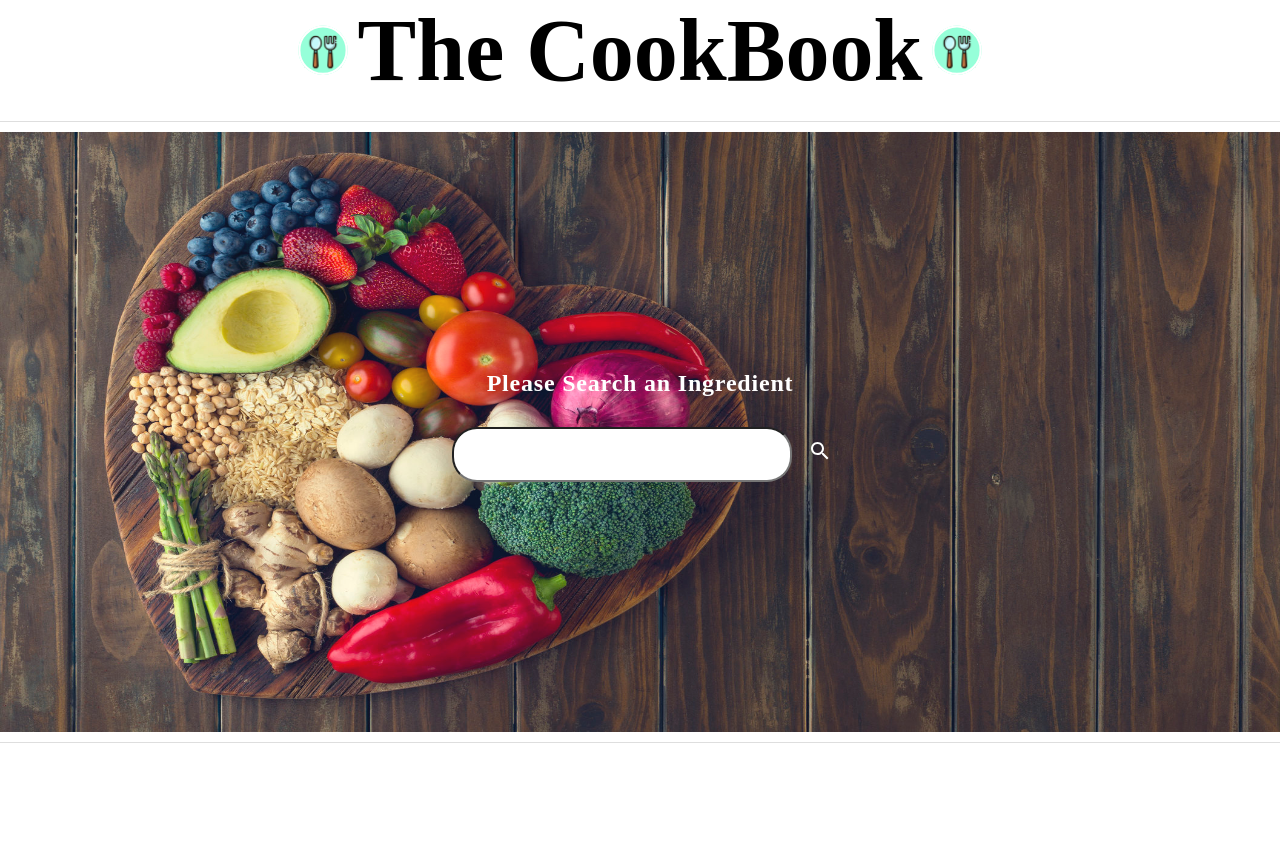
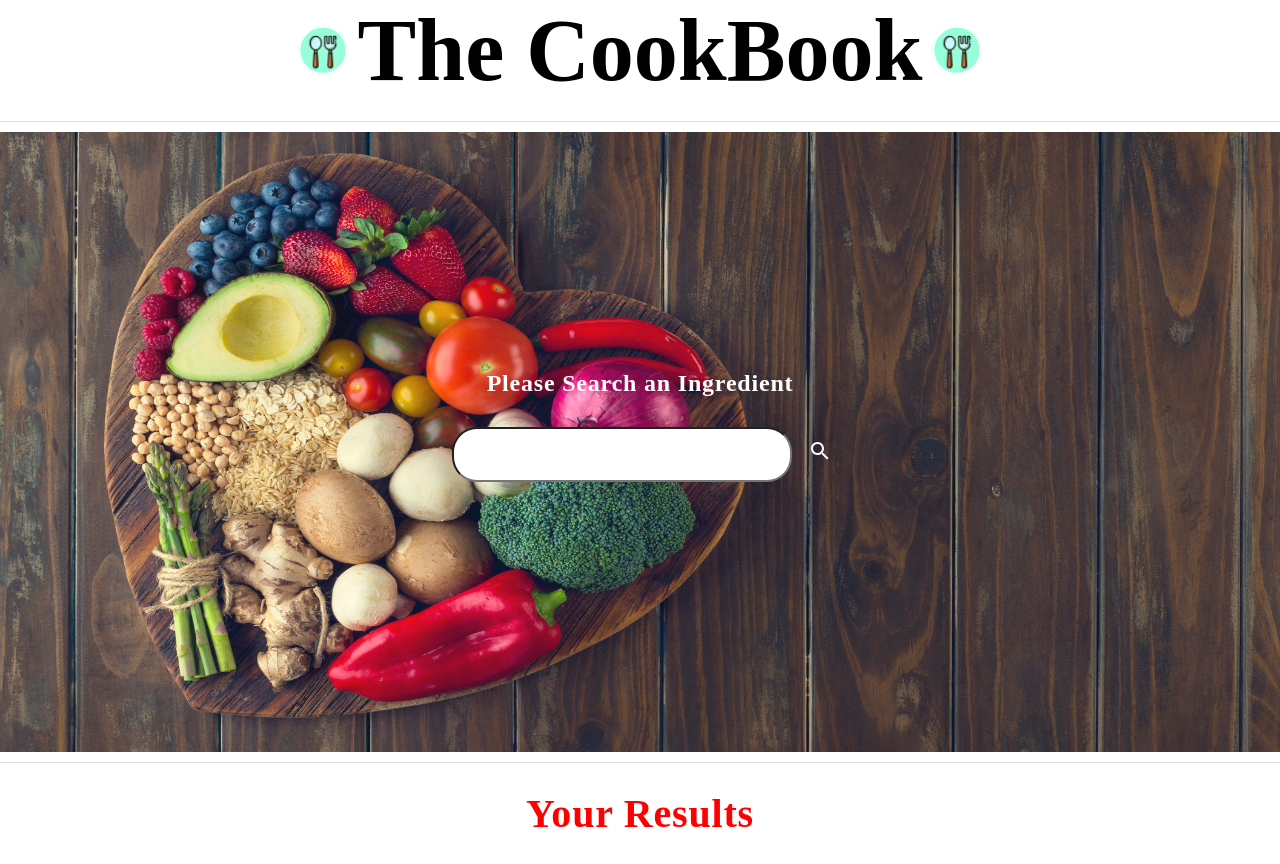
Before and after one commit to SylviaMakuch/the-cookbook, a React (Create React App) app: page /search in a window 1280 px wide. Before the commit the page ends 800 px from the top, so only its background shows below. Built offline with nearby package versions, Linux system fonts and the light colour scheme; a web font is replaced by a local one.

Commit message:
setting if statements in the search

```diff
--- a/src/App.js
+++ b/src/App.js
@@ -21,7 +21,7 @@ function App() {
   return (
     <>
     <div style={{display: "flex", justifyContent: "center"}}>
-    <ForkSpoonImg src={forkspoon} />
+      <ForkSpoonImg src={forkspoon} />
     <H1>The CookBook</H1>
       <ForkSpoonImg src={forkspoon} />
     </div>
--- a/src/components/Card.js
+++ b/src/components/Card.js
@@ -1,7 +1,7 @@
 import styled from "styled-components";
 
 const Cards = styled.div`
-  background-image: linear-gradient(to top, #10101026, #ff000000, #ff000000, #f9e8e8eb);
+  background-image: linear-gradient(to top, #ff000000, #ff000000, #ff000000, #f9e8e8eb);
   height: 480px;
   width: 350px;
   border-radius: 25px;
@@ -35,7 +35,7 @@ const Title = styled.h2`
   font-size: 25px;
   letter-spacing: 0.8px;
   &:hover {
-    color: orange;
+    color: red;
   }
 `;
 
--- a/src/components/Meal.js
+++ b/src/components/Meal.js
@@ -19,12 +19,16 @@ const PageContainer = styled.div`
 const InnerContainer = styled.div`
   display: flex;
   flex-wrap: wrap;
+  align-items: center;
   flex-direction: column;
   margin: 50px;
   padding: 50px;
   border-radius: 50px;
   background: linear-gradient(225deg, #bbd8d6, #dfffff);
   box-shadow: -20px 20px 60px #b1ccca, 20px -20px 60px #efffff;
+  @media (max-width: 600px) {
+    padding: 40px;
+  }
 `;
 
 const Title = styled.h1`
@@ -51,7 +55,7 @@ const Picture = styled.img`
     width: 500px;
     border-radius: 0px 0px 50px 50px;
     background-image: linear-gradient(to top, #ff000000, #ff000000, #f9e8e894);
-    @media (max-width: 500px) {
+    @media (max-width: 600px) {
       width: 300px;
     }
   `;
--- a/src/components/Search.js
+++ b/src/components/Search.js
@@ -27,7 +27,7 @@ const Image = styled.img`
   padding: 10px;
   opacity: 0.95;
   @media (max-width: 1700px) {
-    height: 600px;
+    height: 620px;
   }
 `;
 
@@ -37,7 +37,6 @@ const CardContainter = styled.div`
   flex-wrap: wrap;
   flex-direction: row;
   align-content: flex-start;
-  max-width: 1600px;
   justify-content: center;
 `;
 
@@ -72,17 +71,37 @@ const SubTitle = styled.h2`
   letter-spacing: 0.8px;
 `;
 
+const Title = styled.h1`
+  font-family: "Cormorant", serif;
+  font-weight: 800;
+  -webkit-font-smoothing: antialiased;
+  color: red;
+  font-size: 40px;
+  letter-spacing: 0.8px;
+`;
+
 export default function Search() {
   const [isSearched, setSearched] = useState("");
   const [meals, setMeals] = useState([]);
+  const [isDataNull, setDataNull] = useState(false);
 
   const submitHandler = async (e) => {
     e.preventDefault();
     // console.log(isSearched);
     const res = await axios.get(
       `https://www.themealdb.com/api/json/v1/1/filter.php?i=${isSearched}`
-    );
-    setMeals(res.data.meals);
+    ).then((res) => {
+      if (res.data.meals === null) {
+        setDataNull(true);
+      }else{
+        setMeals(res.data.meals);
+        setDataNull(false);
+      }
+    });
+
+    if (meals === null) {
+      console.log("No meals found");
+    }
   };
 
   return (
@@ -98,6 +117,7 @@ export default function Search() {
         </Button>
       </Form>
       {/* <h1> Your Results</h1> */}
+      <Title>{meals ? "Your Results" : "Type in an ingredient" }</Title>
       <CardContainter>
         {meals.map(({ idMeal, strMeal, strMealThumb }, index) => {
           return (
```
